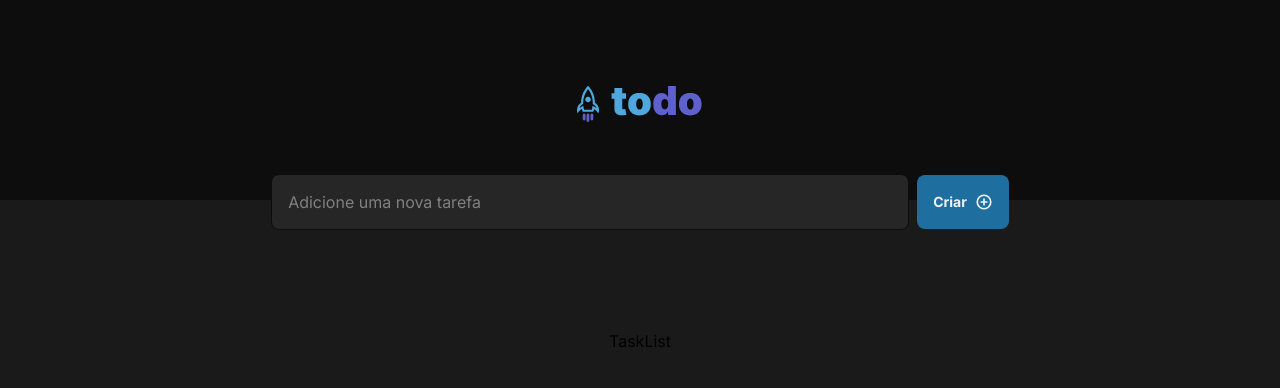
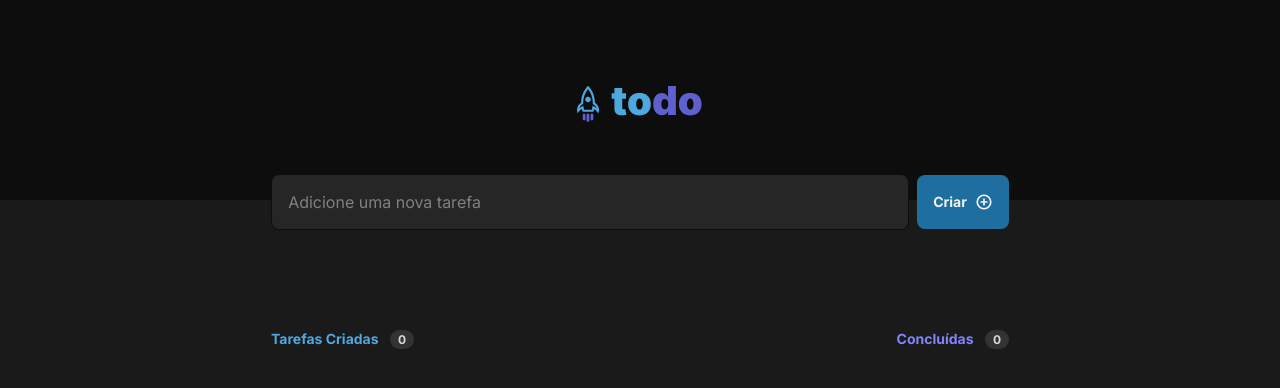
Before and after one commit to wspietro/ignite-todo-list, a React (Vite) app: page / in a window 1280 px wide. Shown: the top 388 px of the page. Built offline with nearby package versions, Linux system fonts and the light colour scheme.

Commit message:
feat: task-list-header v1 desenvolvido
header com controle de tarefas criadas e concluidas finalizado em layout. Futuramente terá lógica para o contador

```diff
--- a/src/components/TaskList.tsx
+++ b/src/components/TaskList.tsx
@@ -1,6 +1,50 @@
+import styled from "styled-components";
+import { COLORS, FONT_SIZE, WEIGHTS } from "../styles/Constants"
 
 export function TaskList() {
   return (
-    <div>TaskList</div>
+    <TaskListWrapper>
+      <TaskListHeader>
+        <p>Tarefas Criadas <Counter>0</Counter></p>
+        <p>Concluídas <Counter>0</Counter></p>
+      </TaskListHeader>
+    </TaskListWrapper>
   );
 };
+
+
+export const TaskListWrapper = styled.section`
+  width: 46.125rem;
+
+  display: flex;
+  flex-direction: column;
+  gap: 1.5rem;
+`
+
+export const TaskListHeader = styled.div`
+  display: flex;
+  justify-content: space-between;
+
+    p {
+      font-weight: ${WEIGHTS.bold};
+      font-size: ${FONT_SIZE.md};
+      color: ${COLORS.produto.blue};
+      line-height: 1.0625rem;
+
+        :last-child {
+          color: ${COLORS.produto.purple};
+        }
+    }
+`
+
+export const Counter = styled.span`
+  color: ${COLORS.gray[200]};
+  font-size: ${FONT_SIZE.sm};
+  line-height: 0.9375rem;
+
+  background-color: ${COLORS.gray[400]};
+  padding: 2px 8px;
+  border-radius: 999px;
+
+  margin-left: 0.5rem;
+`
```
